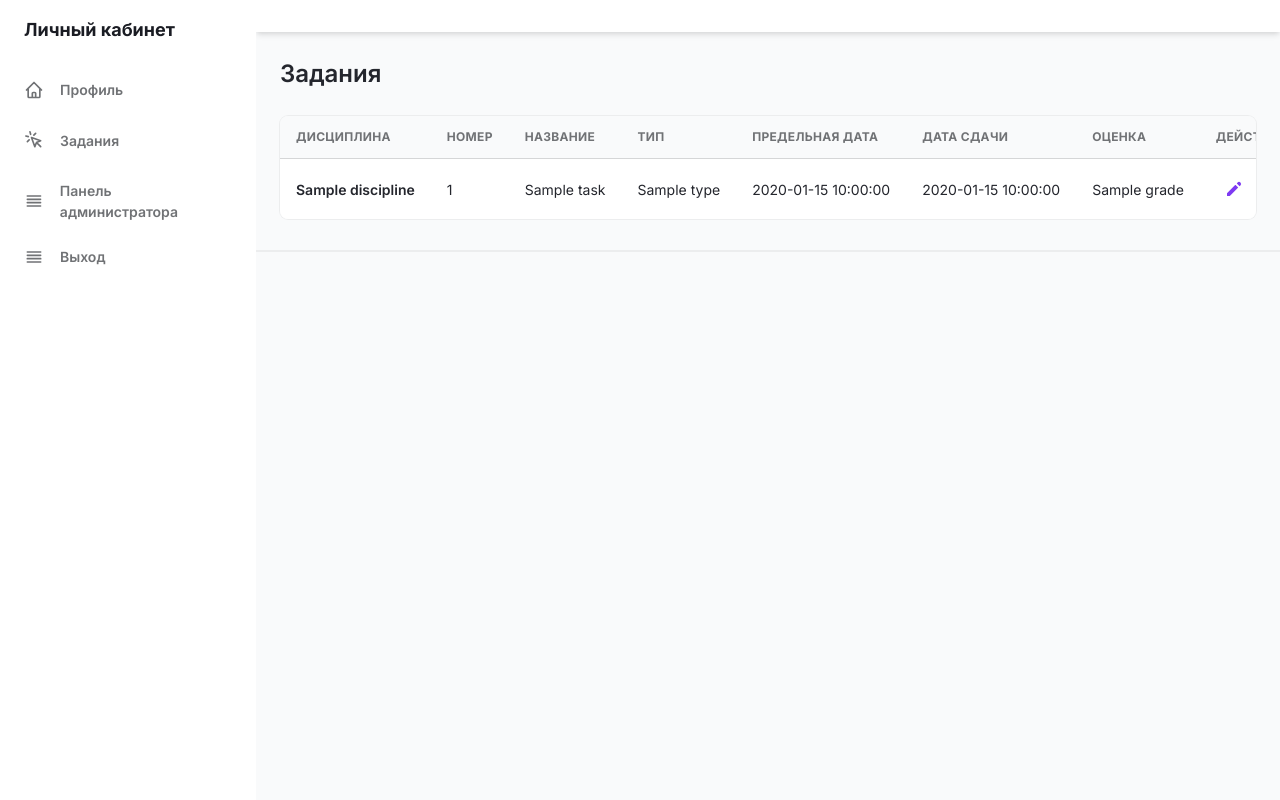
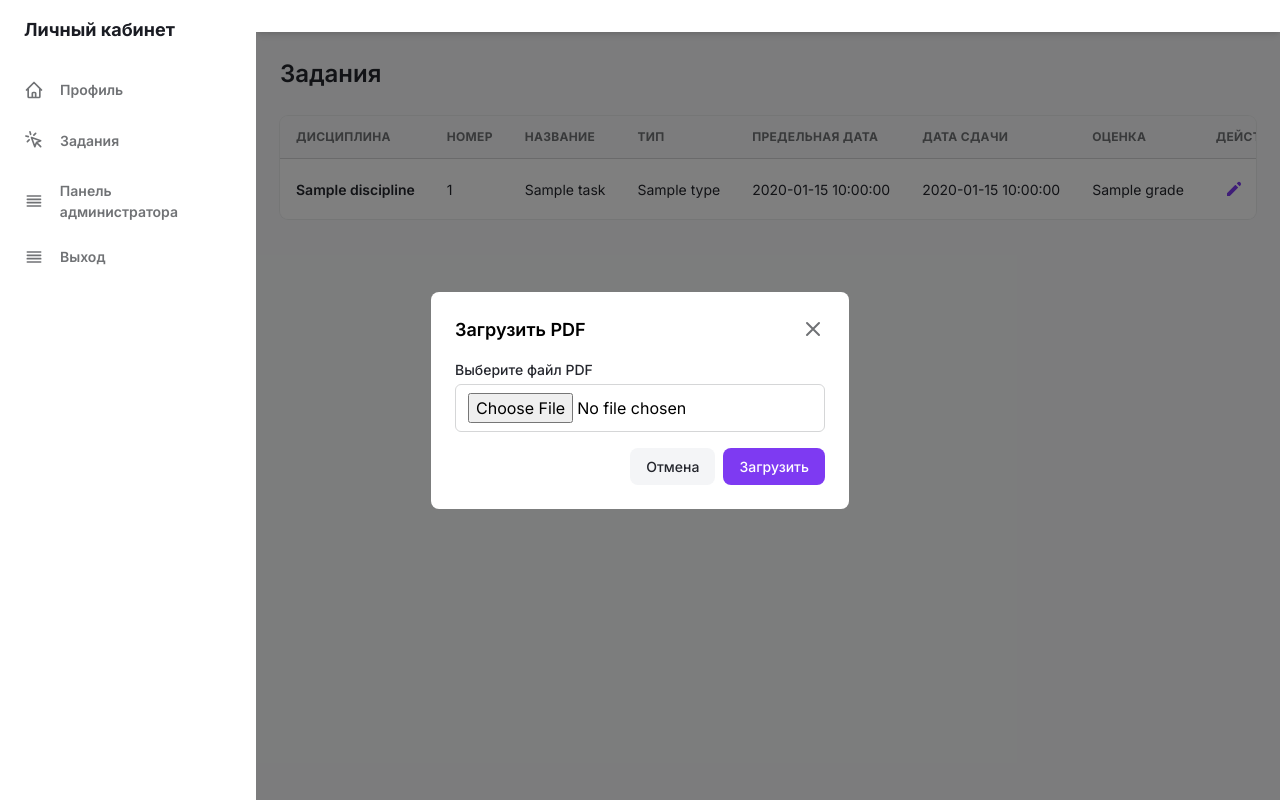
Before and after one commit to BalayanTA1/course2, a Flask app: template my_flask_app/templates/tasks.html in a window 1280 px wide. Run offline with Flask 3, Linux system fonts and the light colour scheme; the template is opened without the code that fills it: most values are stand-ins (such as "Sample title", 1, 10 or a date in 2020).

Commit message:
Модальное окно для загрузки файлов работает

```diff
--- a/my_flask_app/app.py
+++ b/my_flask_app/app.py
@@ -1,4 +1,5 @@
-from flask import Flask, render_template, request, redirect, url_for, make_response
+import os
+from flask import Flask, render_template, request, redirect, url_for, make_response, flash
 from db.student import add_student, get_students, delete_student, get_student_profile, authenticate_user
 from db.teacher import add_teacher, get_teachers, delete_teacher, get_teacher_profile
 from db.study_group import add_study_group, get_study_group_numbers, delete_study_group
@@ -6,6 +7,55 @@
 from db.work_groups import get_works, delete_work_from_group
 from db.work import get_student_tasks
 app = Flask(__name__)
+
+# Настройки для загрузки файлов
+app.config['UPLOAD_FOLDER'] = os.path.join(os.getcwd(), 'uploads')  # Папка для загрузки
+app.config['MAX_CONTENT_LENGTH'] = 2 * 1024 * 1024  # Ограничение на размер файла (2 МБ)
+app.config['ALLOWED_EXTENSIONS'] = {'pdf'}  # Разрешенные расширения файлов
+
+# Создаем папку для загрузки, если она не существует
+if not os.path.exists(app.config['UPLOAD_FOLDER']):
+    os.makedirs(app.config['UPLOAD_FOLDER'])
+
+# Функция для проверки расширения файла
+def allowed_file(filename):
+    return '.' in filename and filename.rsplit('.', 1)[1].lower() in app.config['ALLOWED_EXTENSIONS']
+
+# Роут для загрузки PDF
+@app.route('/upload', methods=['POST'])
+def upload_file():
+    user_id = request.cookies.get('user_id')
+    user_type = request.cookies.get('user_type')
+
+    if not user_id or user_type != 'student':  # Проверяем, авторизован ли студент
+        return redirect(url_for('login_page'))
+
+    if 'file' not in request.files:
+        flash('Файл не выбран', 'error')
+        return redirect(request.url)
+
+    file = request.files['file']
+
+    if file.filename == '':
+        flash('Файл не выбран', 'error')
+        return redirect(request.url)
+
+    if file and allowed_file(file.filename):
+        if file.content_length > app.config['MAX_CONTENT_LENGTH']:
+            flash('Файл слишком большой. Максимальный размер — 2 МБ.', 'error')
+            return redirect(request.url)
+
+        # Сохранение файла без безопасного имени
+        file_path = os.path.join(app.config['UPLOAD_FOLDER'], file.filename)
+        file.save(file_path)
+
+        # Здесь можно добавить логику для сохранения информации о файле в базу данных
+        flash('Файл успешно загружен', 'success')
+        return redirect(url_for('tasks'))
+
+    flash('Недопустимый формат файла. Разрешены только PDF.', 'error')
+    return redirect(request.url)
+
 
 
 # Данные о заданиях студента
@@ -201,5 +251,8 @@
     response.set_cookie('is_admin', '', expires=0)  # Удаляем куку для админа
     return response
 
+
+
 if __name__ == '__main__':
+    app.secret_key = 'supersecretkey'  # Ключ для работы с flash-сообщениями
     app.run(host='0.0.0.0', port=8000)
--- a/my_flask_app/templates/tasks.html
+++ b/my_flask_app/templates/tasks.html
@@ -129,7 +129,7 @@
           >
           </div>
         </header>
-                <main class="h-full pb-16 overflow-y-auto">
+        <main class="h-full pb-16 overflow-y-auto">
           <div class="container px-6 mx-auto grid"></div>
           <div class="container grid px-6 mx-auto">
             <h2
@@ -187,6 +187,7 @@
                             <button
                               class="flex items-center justify-between px-2 py-2 text-sm font-medium leading-5 text-purple-600 rounded-lg dark:text-gray-400 focus:outline-none focus:shadow-outline-gray"
                               aria-label="Edit"
+                              @click="openModal = true"
                             >
                               <svg
                                 class="w-5 h-5"
@@ -225,17 +226,40 @@
               </div>
             </div>
           </div>
-
-            <!-- With actions -->
-            <div class="w-full overflow-hidden rounded-lg shadow-xs">
-              <div class="w-full overflow-x-auto">
-              </div>
-                <span class="col-span-2"></span>
-            </div>
-            </div>
-          </div>
         </main>
       </div>
     </div>
+
+    <!-- Модальное окно -->
+    <div x-show="openModal" class="fixed inset-0 z-50 flex items-center justify-center bg-black bg-opacity-50">
+      <div class="bg-white rounded-lg shadow-lg w-11/12 md:w-1/3 p-6">
+        <div class="flex justify-between items-center mb-4">
+          <h3 class="text-lg font-semibold">Загрузить PDF</h3>
+          <button @click="openModal = false" class="text-gray-500 hover:text-gray-700">
+            <svg class="w-6 h-6" fill="none" stroke="currentColor" viewBox="0 0 24 24">
+              <path stroke-linecap="round" stroke-linejoin="round" stroke-width="2" d="M6 18L18 6M6 6l12 12"></path>
+            </svg>
+          </button>
+        </div>
+        <form action="/upload" method="POST" enctype="multipart/form-data">
+          <div class="mb-4">
+            <label class="block text-sm font-medium text-gray-700">Выберите файл PDF</label>
+            <input type="file" name="file" accept="application/pdf" class="mt-1 block w-full border border-gray-300 rounded-md shadow-sm py-2 px-3 focus:outline-none focus:ring-purple-500 focus:border-purple-500">
+          </div>
+          <div class="flex justify-end">
+            <button type="button" @click="openModal = false" class="mr-2 px-4 py-2 text-sm font-medium text-gray-700 bg-gray-100 rounded-lg hover:bg-gray-200">Отмена</button>
+            <button type="submit" class="px-4 py-2 text-sm font-medium text-white bg-purple-600 rounded-lg hover:bg-purple-700">Загрузить</button>
+          </div>
+        </form>
+      </div>
+    </div>
+
+    <script>
+      document.addEventListener('alpine:init', () => {
+        Alpine.data('data', () => ({
+          openModal: false,
+        }));
+      });
+    </script>
   </body>
 </html>
```
